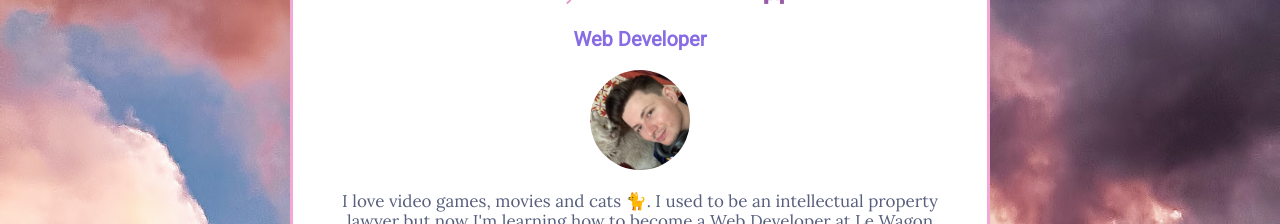
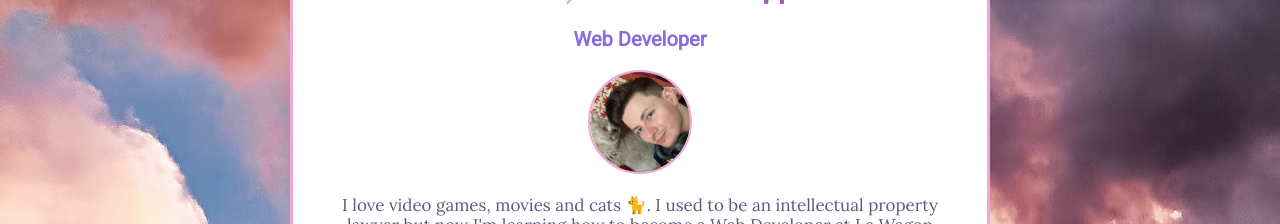
Before and after one commit to Tomalexis/profile, a plain HTML site: page index.html in a window 1280 px wide. Shown: the part 132-356 px from the top of the page. Drawn offline with Linux system fonts and the light colour scheme.

Commit message:
added img circle border

```diff
--- a/style.css
+++ b/style.css
@@ -57,6 +57,7 @@ a {
 }
 .img-circle {
   border-radius: 50%;
+  border: #F2A7D4 2px solid;
 }
 .list-inline {
   list-style: none;
```
